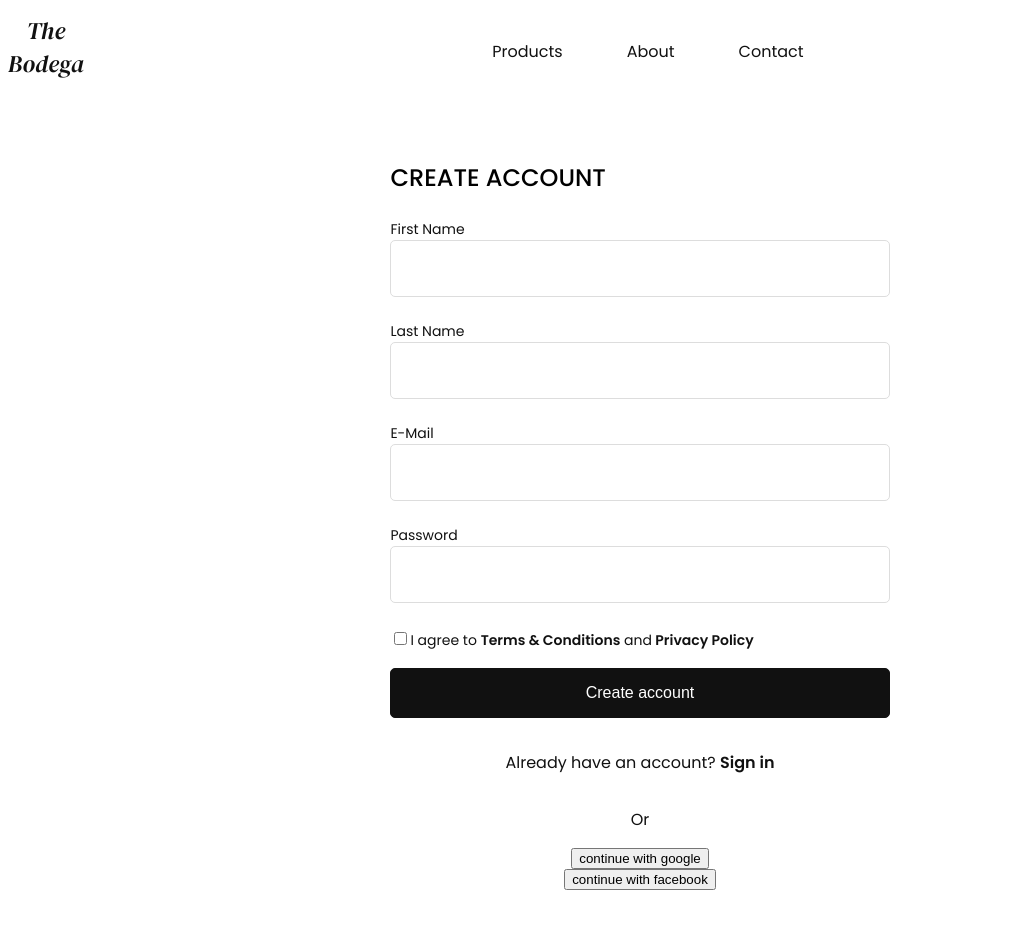
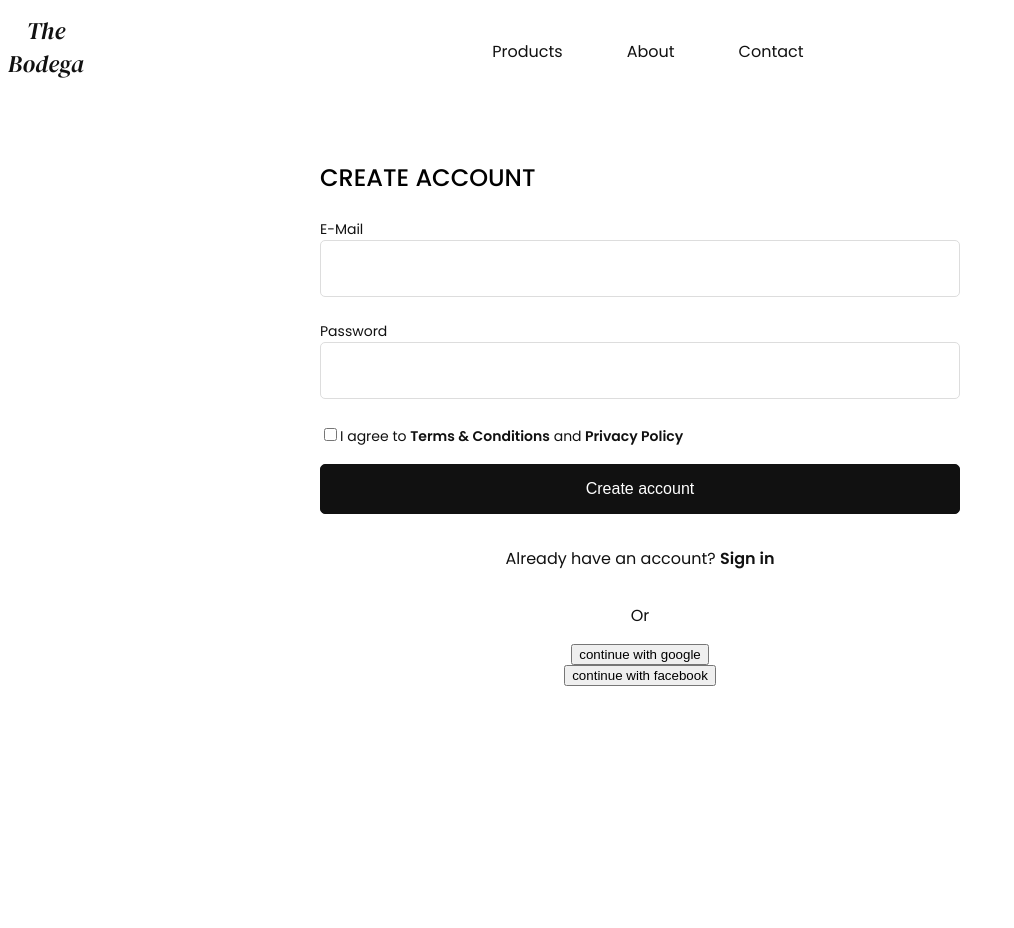
Before and after one commit to teresafranxman97/the-bodega, a React (Create React App) app: page /signup in a window 1280 px wide. Shown: the top 928 px of the page, without its empty margins (0-1014 px from the left). After the commit the page ends 800 px from the top, so only its background shows below. Built offline with nearby package versions, Linux system fonts and the light colour scheme.

Commit message:
Updated signup form and schema, including firebase for authentication and authorization

```diff
--- a/src/schema/signupSchema.js
+++ b/src/schema/signupSchema.js
@@ -1,12 +1,6 @@
 import * as Yup from 'yup';
 
 const signupSchema = Yup.object({
-	firstName: Yup.string()
-		.min(2, "*First name is too short")
-		.required("*First name is required"),
-	lastName: Yup.string()
-		.min(2, "*Last name is too short")
-		.required("*Last name is required"),
 	email: Yup.string().email("*Invalid email").required("*Email is required"),
     password: Yup.string()
         .min(7, "*Password is too short")
--- a/src/sections/Signup.js
+++ b/src/sections/Signup.js
@@ -10,8 +10,6 @@ import signupSchema from "../schema/signupSchema";
 const Signup = () => {
 	const formik = useFormik({
 		initialValues: {
-			firstName: "",
-			lastName: "",
 			email: "",
 			password: "",
 		},
@@ -28,34 +26,6 @@ const Signup = () => {
 			</div>
 			<Container>
 				<form onSubmit={formik.handleSubmit}>
-					<label className="label-wrapper">
-						First Name
-						<input
-							type="text"
-							name="firstName"
-							onChange={formik.handleChange}
-							value={formik.values.firstName}
-						/>
-					</label>
-					{formik.errors && formik.errors.firstName ? (
-						<div style={{ color: "red", fontSize: "14px" }}>
-							{formik.errors.firstName}
-						</div>
-					) : null}
-					<label className="label-wrapper">
-						Last Name
-						<input
-							type="text"
-							name="lastName"
-							onChange={formik.handleChange}
-							value={formik.values.lastName}
-						/>
-					</label>
-					{formik.errors && formik.errors.lastName ? (
-						<div style={{ color: "red", fontSize: "14px" }}>
-							{formik.errors.lastName}
-						</div>
-					) : null}
 					<label className="label-wrapper">
 						E-Mail
 						<input
--- a/src/styles/sections/SignupStyles.js
+++ b/src/styles/sections/SignupStyles.js
@@ -9,7 +9,7 @@ const SignupStyles = styled.main`
 	gap: 0.5rem;
 
 	.title {
-		width: 40%;
+		width: 40rem;
 
 		h1 {
 			text-align: left;
@@ -32,7 +32,7 @@ const SignupStyles = styled.main`
 `;
 
 const Container = styled.div`
-	width: 40%;
+	width: 40rem;
 
 	form {
 		display: flex;
```
